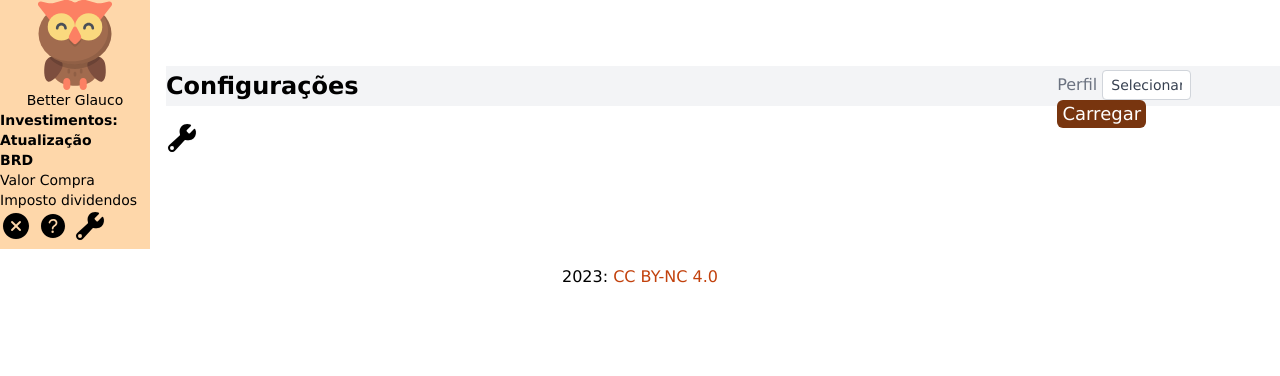
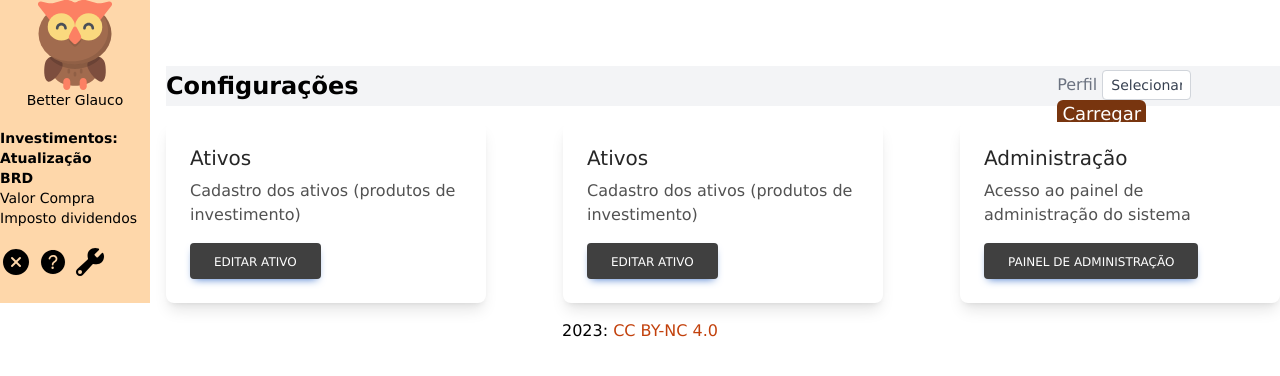
Before and after one commit to divirjo/BetterGlauco, a Django app: page /invest/config/1 in a window 1280 px wide. Shown: the top 376 px of the page. Run offline with Django 4.2, Linux system fonts and the light colour scheme; the visitor is signed in with stand-in values (Sample User, id 1); data that the repository does not hold is empty; some libraries are stand-ins or nearby versions.

Commit message:
configurar -ativos - layout inicial

```diff
--- a/investimento/tabelas.py
+++ b/investimento/tabelas.py
@@ -1,4 +1,6 @@
 import django_tables2 as tables
+from BetterGlauco.tabelas_formatacao import ColunaNumericaDecimal
+from .models import Ativo
 
 '''
 Informações:
@@ -10,6 +12,36 @@ https://django-tables2.readthedocs.io/
 
 '''
 
+CSS_PADRAO = {
+                "table":{
+                    "class":"min-w-full"
+                },
+                "thead":{
+                    "class":"bg-amber-900 border-b"
+                    },
+                "th":{
+                    "class":"text-sm font-medium text-white px-6 py-4 text-left"
+                    },
+                "td":{
+                    "class":"px-6 py-4 whitespace-nowrap text-sm font-medium text-gray-900"
+                    },
+                 }
+
+
+class TabelaAtivos (tables.Table):
+    desdobramento = ColunaNumericaDecimal(accessor="desdobramento",
+                                          verbose_name="Desdobramento BRD")
+    cnpj = tables.Column(verbose_name="CNPJ")
+
+#    def render_desdobramento(self, value, column):
+#        column.attrs.update({"td":{'style':'text-align: right;'}})
+#        return '{:0.2f}'.format(value)
+
+    class Meta:
+        model = Ativo
+        attrs = CSS_PADRAO
+
+
 class Tabela_brd_dividendos_impostos(tables.Table):
     valor_dividendo = tables.Column()
     valor_dividendo.verbose_name = 'Dividendos recebidos (R$)'
--- a/investimento/templates/configuracao_inicio.html
+++ b/investimento/templates/configuracao_inicio.html
@@ -5,10 +5,71 @@
 {% endblock %}
 
 {% block conteudo_investimentos %}
-<a href="{% url 'admin:index' %}">
-    <span title="Configurar">
-        <ion-icon name="build"></ion-icon>
-    </span>
-</a>
+
+<div class="flex flex-wrap justify-between space-x-2">
+
+    <div class="max-w-xs rounded-lg bg-white shadow-lg">
+        <div class="p-6">
+          <h5
+            class="mb-2 text-xl font-medium leading-tight text-neutral-800">
+            Ativos
+          </h5>
+          <p class="mb-4 text-base text-neutral-600">
+            Cadastro dos ativos (produtos de investimento)
+          </p>
+          <a href="{% url 'admin:index' %}">
+              <button
+              type="button"
+              class="inline-block rounded bg-neutral-700 px-6 pt-2.5 pb-2 text-xs font-medium uppercase leading-normal text-white shadow-[0_4px_9px_-4px_#3b71ca] transition duration-150 ease-in-out hover:bg-primary-600 hover:shadow-[0_8px_9px_-4px_rgba(59,113,202,0.3),0_4px_18px_0_rgba(59,113,202,0.2)] focus:bg-primary-600 focus:shadow-[0_8px_9px_-4px_rgba(59,113,202,0.3),0_4px_18px_0_rgba(59,113,202,0.2)] focus:outline-none focus:ring-0 active:bg-primary-700 active:shadow-[0_8px_9px_-4px_rgba(59,113,202,0.3),0_4px_18px_0_rgba(59,113,202,0.2)]"
+              data-te-ripple-init
+              data-te-ripple-color="light">
+              Editar ativo
+              </button>
+          </a>
+        </div>
+    </div>
+
+    <div class="max-w-xs rounded-lg bg-white shadow-lg">
+        <div class="p-6">
+          <h5
+            class="mb-2 text-xl font-medium leading-tight text-neutral-800">
+            Ativos
+          </h5>
+          <p class="mb-4 text-base text-neutral-600">
+            Cadastro dos ativos (produtos de investimento)
+          </p>
+          <a href="{% url 'investimento:config_ativos' perfil_ativo_id %}">
+              <button
+              type="button"
+              class="inline-block rounded bg-neutral-700 px-6 pt-2.5 pb-2 text-xs font-medium uppercase leading-normal text-white shadow-[0_4px_9px_-4px_#3b71ca] transition duration-150 ease-in-out hover:bg-primary-600 hover:shadow-[0_8px_9px_-4px_rgba(59,113,202,0.3),0_4px_18px_0_rgba(59,113,202,0.2)] focus:bg-primary-600 focus:shadow-[0_8px_9px_-4px_rgba(59,113,202,0.3),0_4px_18px_0_rgba(59,113,202,0.2)] focus:outline-none focus:ring-0 active:bg-primary-700 active:shadow-[0_8px_9px_-4px_rgba(59,113,202,0.3),0_4px_18px_0_rgba(59,113,202,0.2)]"
+              data-te-ripple-init
+              data-te-ripple-color="light">
+              Editar ativo
+              </button>
+          </a>
+        </div>
+    </div>
+
+    <div class="max-w-xs rounded-lg bg-white shadow-lg">
+      <div class="p-6">
+        <h5
+          class="mb-2 text-xl font-medium leading-tight text-neutral-800">
+          Administração
+        </h5>
+        <p class="mb-4 text-base text-neutral-600">
+          Acesso ao painel de administração do sistema
+        </p>
+        <a href="{% url 'admin:index' %}">
+            <button
+            type="button"
+            class="inline-block rounded bg-neutral-700 px-6 pt-2.5 pb-2 text-xs font-medium uppercase leading-normal text-white shadow-[0_4px_9px_-4px_#3b71ca] transition duration-150 ease-in-out hover:bg-primary-600 hover:shadow-[0_8px_9px_-4px_rgba(59,113,202,0.3),0_4px_18px_0_rgba(59,113,202,0.2)] focus:bg-primary-600 focus:shadow-[0_8px_9px_-4px_rgba(59,113,202,0.3),0_4px_18px_0_rgba(59,113,202,0.2)] focus:outline-none focus:ring-0 active:bg-primary-700 active:shadow-[0_8px_9px_-4px_rgba(59,113,202,0.3),0_4px_18px_0_rgba(59,113,202,0.2)]"
+            data-te-ripple-init
+            data-te-ripple-color="light">
+            Painel de administração
+            </button>
+        </a>
+      </div>
+    </div>
+</div>
 
 {% endblock %}
--- a/investimento/urls.py
+++ b/investimento/urls.py
@@ -1,5 +1,5 @@
 from django.urls import path
-from .views import Ajuda, ConfiguracaoMenu, HomeInvestimento, Imposto_brd_usa, Valor_compra
+from .views import Ajuda, ConfiguracaoMenu, ConfigurarAtivo, ConfigurarAtivoEditar, HomeInvestimento, Imposto_brd_usa, Valor_compra
 
 
 app_name='investimento'
@@ -8,6 +8,8 @@ urlpatterns = [
     path('', HomeInvestimento.as_view(), name='home_investimento'),
     path('<int:id_perfil>', HomeInvestimento.as_view(), name='home_investimento'),
     path('config/<int:id_perfil>', ConfiguracaoMenu.as_view(), name='configuracao'),
+    path('config/ativos/<int:id_perfil>', ConfigurarAtivo.as_view(), name='config_ativos'),
+    path('config/ativos/editar<int:id_perfil>', ConfigurarAtivoEditar.as_view(), name='config_ativos_edicao'),
     path('help/', Ajuda.as_view(), name='ajuda_inicio'),
     path('imposto-dividendo-brd/<int:id_perfil>', Imposto_brd_usa.as_view(), name='imposto_dividendo_brd'),
     path('valor-compra/<int:id_perfil>', Valor_compra.as_view(), name='valor_compra'),
--- a/investimento/views.py
+++ b/investimento/views.py
@@ -1,7 +1,10 @@
+from django.contrib import messages
 from django.contrib.auth.mixins import LoginRequiredMixin
-from django_tables2 import SingleTableView
+import django_tables2 as tables2
 from django.views.generic import FormView, TemplateView
 from .brd import BRD
+from .models import Ativo
+from .tabelas import TabelaAtivos
 from BetterGlauco.parametro import Constante
 from BetterGlauco.funcoes_auxiliares import Funcoes_auxiliares
 
@@ -40,6 +43,28 @@ class ConfiguracaoMenu(LoginRequiredMixin, TemplateView):
         return context
 
 
+class ConfigurarAtivo(LoginRequiredMixin, tables2.SingleTableView):
+    table_class = TabelaAtivos
+    queryset = Ativo.objects.all()
+    template_name = 'config_ativos_listar.html'
+
+    def get_context_data(self, **kwargs):
+        context = super().get_context_data(**kwargs)
+        context['perfil_ativo_id'] = Auxiliar.get_perfil_ativo(self.request, **kwargs)
+        messages.warning(self.request, 'Cadastro geral. Alterações aqui afetarão todos os usuários do sistema')
+
+        return context
+
+class ConfigurarAtivoEditar(LoginRequiredMixin, TemplateView):
+    template_name = 'configuracao_inicio.html'
+
+    def get_context_data(self, **kwargs):
+        context = super().get_context_data(**kwargs)
+        context['perfil_ativo_id'] = Auxiliar.get_perfil_ativo(self.request, **kwargs)
+
+
+        return context
+
 class Imposto_brd_usa(LoginRequiredMixin, TemplateView):
     template_name = 'brd_imposto_usa.html'
     _CONSTANTE = Constante()
@@ -74,8 +99,6 @@ class Valor_compra(LoginRequiredMixin, TemplateView):
 
     def monta_tabela_custos(self, brd):
         valor_US_digitado = Funcoes_auxiliares.converte_numero_str(self.request.GET.get('valor_US'))
-
-
         brd.calcular_preco_referencia(valor_US_digitado)
         self.gera_linha_tabela('Compra',brd)
         self.gera_linha_tabela('Venda', brd)
--- a/static/css/main.css
+++ b/static/css/main.css
@@ -2,3 +2,7 @@ ion-icon {
     pointer-events: none;
     font-size: 32px;
 }
+
+tr.even {
+    background-color: rgb(243 244 246);
+}
```
Also changed, not shown: BetterGlauco/tabelas_formatacao.py (added, +17 -0 lines), investimento/templates/config_ativos_listar.html (added, +12 -0 lines).
